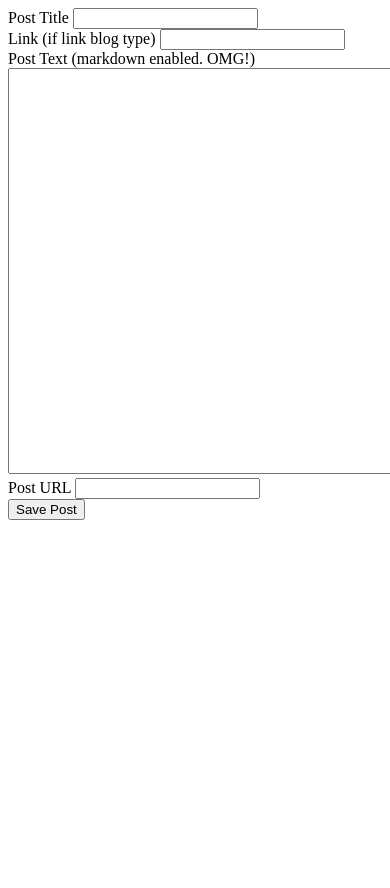
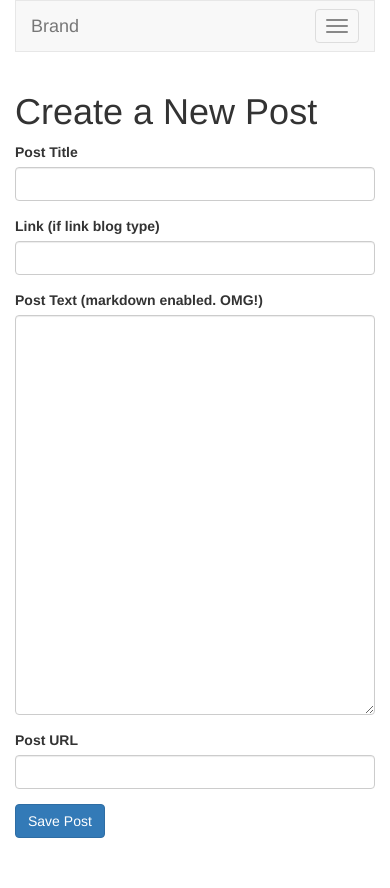
Before and after one commit to spartakode/static-cms, a Flask app: page /blogadmin/createpost/ in a window 390 px wide; the page is wider, and only the part inside the window is pictured. Before the commit the page ends 520 px from the top of that part, so only its background shows below. Run offline with Flask 2, Linux system fonts and the light colour scheme; the visitor is signed in with stand-in values (Sample User, id 1); parts of the project's set-up code (start-up, migrations or seed data) failed here and were passed over; some libraries are stand-ins or nearby versions.

Commit message:
Completed UI overhaul of create post page.

```diff
--- a/src/templates/common/base.html
+++ b/src/templates/common/base.html
@@ -10,7 +10,7 @@
         {% endblock %}
     </head>
     <body>
-        <div class="container">
+        <div class="container" style="margin-bottom:50px;">
             {% block body %}
             {% endblock %}
         </div>
--- a/src/templates/common/navbar.html
+++ b/src/templates/common/navbar.html
@@ -9,13 +9,15 @@
                 <span class="icon-bar"></span>
                 <span class="icon-bar"></span>
             </button>
-            <a class="navbar-brand" href="#">Brand</a>
+            <a class="navbar-brand" href="{{ url_for('admin') }}">Brand</a>
         </div>
 
         <!-- Collect the nav links, forms, and other content for toggling -->
         <div class="collapse navbar-collapse" id="bs-example-navbar-collapse-1">
             <ul class="nav navbar-nav navbar-right">
-                <li><a href="{{ url_for('createpost')}}">Create Post</a></li>
+                {% if currentUrl != 'createpost' %}
+                    <li><a href="{{ url_for('createpost')}}">Create Post</a></li>
+                {% endif %}
                 <li><a href="{{ url_for('createpost')}}">Edit Post</a></li>
                 <li><a href="{{ url_for('createpost')}}">View Posts</a></li>
                 <li><a href="{{ url_for('createpost')}}">Delete a Post</a></li>
--- a/src/templates/createpost.html
+++ b/src/templates/createpost.html
@@ -1,25 +1,39 @@
-<!DOCTYPE HTML>
-<html>
-<head>
-<title>Create a post</title>
-</head>
-<body>
+{% extends "common/base.html" %}
+{% import "common/navbar.html" as nav -%}
+{% block title %}Create a new post{% endblock %}
+{% block body %}
+{{ nav.navbar(request.url_rule.endpoint )}}
+<div class="row">
+    <div class="col-lg-9 col-md-offset-1">
+        <h1>Create a New Post</h1>
         <form method="POST">
+            <div class="row">
+                <div class="col-lg-12 form-group">
                     <label>Post Title</label>
-    <input name="posttitle">
-    <br>
+                    <input class="form-control" name="posttitle">
+                </div>
+            </div>
+            <div class="row">
+                <div class="col-lg-12 form-group">
                     <label>Link (if link blog type)</label>
-    <input name="postlink">
-    <br>
+                    <input class="form-control" name="postlink">
+                </div>
+            </div>
+            <div class="row">
+                <div class="col-lg-12 form-group">
                     <label>Post Text (markdown enabled. OMG!)</label>
-    <br>
-    <textarea name="postbody" style="height:400px; min-width:200px; width:700px;">
+                    <textarea class="form-control" name="postbody" style="height:400px;">
                     </textarea>
-    <br>
+                </div>
+            </div>
+            <div class="row">
+                <div class="col-lg-12 form-group">
                     <label>Post URL</label>
-    <input name="posturl">
-    <br>
-    <input type="submit" value="Save Post">
+                    <input class="form-control" name="posturl">
+                </div>
+            </div>
+            <input class="btn btn-primary" type="submit" value="Save Post">
         </form>
-</body>
-</html>
+    </div>
+</div>
+{% endblock %}
--- a/src/views.py
+++ b/src/views.py
@@ -56,4 +56,4 @@ def createpost():
             return render_template('createpost.html')
         else:
             PostController.savePost(request.form)
-            return render_template('createpost.html')
+            return redirect(url_for('admin'))
```
Also changed, not shown: src/templates/admin.html (+5 -6 lines). Lines whose indentation alone changed are shown as unchanged.
